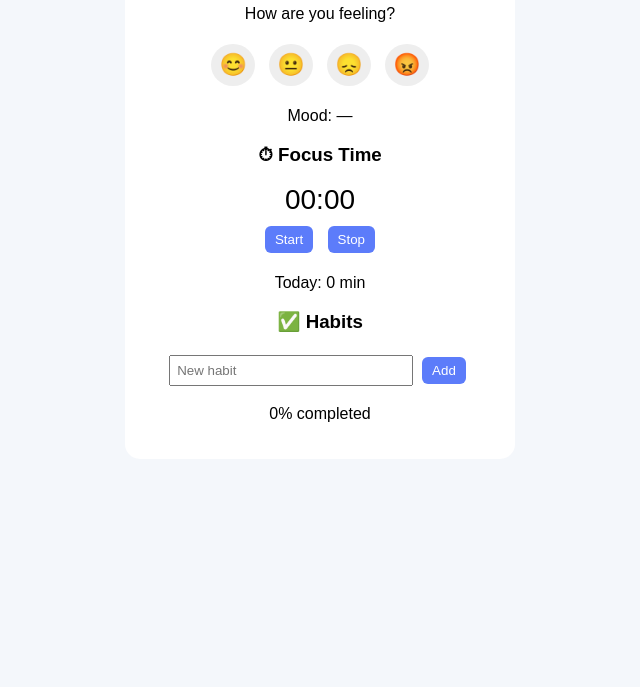
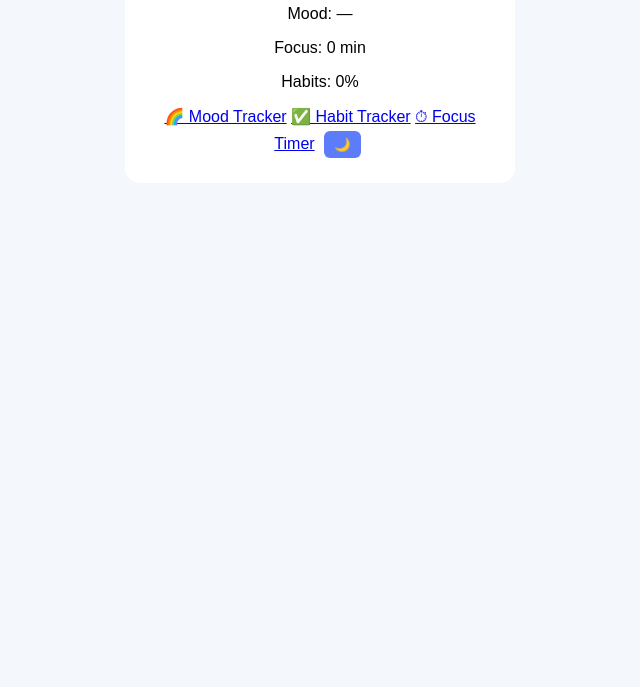
Before and after one commit to STUTI0670/HMT-, a plain HTML site: page index.html in a window 1280 px wide. Shown: the part 113-800 px from the top of the page, without its empty margins (320-960 px from the left). Drawn offline with Linux system fonts and the light colour scheme.

Commit message:
Update index.html

```diff
--- a/index.html
+++ b/index.html
@@ -1,38 +1,25 @@
 <!DOCTYPE html>
 <html>
 <head>
-    <title>Daily Wellness Tracker</title>
-    <link rel="stylesheet" href="style.css">
+  <title>Wellness Tracker</title>
+  <link rel="stylesheet" href="style.css">
 </head>
 <body>
 
 <div class="app">
-    <h2>🌱 Daily Wellness Tracker</h2>
+  <h2>🌱 Daily Wellness</h2>
 
-    <!-- Mood -->
-    <p>How are you feeling?</p>
-    <div class="moods">
-        <button onclick="setMood('😊')">😊</button>
-        <button onclick="setMood('😐')">😐</button>
-        <button onclick="setMood('😞')">😞</button>
-        <button onclick="setMood('😡')">😡</button>
-    </div>
-    <p id="mood">Mood: —</p>
+  <div class="stats">
+    <p id="dashMood">Mood: —</p>
+    <p id="dashTime">Focus: 0 min</p>
+    <p id="dashHabits">Habits: 0%</p>
+  </div>
 
-    <!-- Timer -->
-    <h3>⏱ Focus Time</h3>
-    <p id="time">00:00</p>
-    <button onclick="start()">Start</button>
-    <button onclick="stop()">Stop</button>
-    <p id="total">Today: 0 min</p>
+  <a class="card" href="mood.html">🌈 Mood Tracker</a>
+  <a class="card" href="habits.html">✅ Habit Tracker</a>
+  <a class="card" href="time.html">⏱ Focus Timer</a>
 
-    <!-- Habits -->
-    <h3>✅ Habits</h3>
-    <input id="habitInput" placeholder="New habit">
-    <button onclick="addHabit()">Add</button>
-
-    <ul id="habitList"></ul>
-    <p id="progress">0% completed</p>
+  <button onclick="toggleTheme()">🌙</button>
 </div>
 
 <script src="script.js"></script>
```
